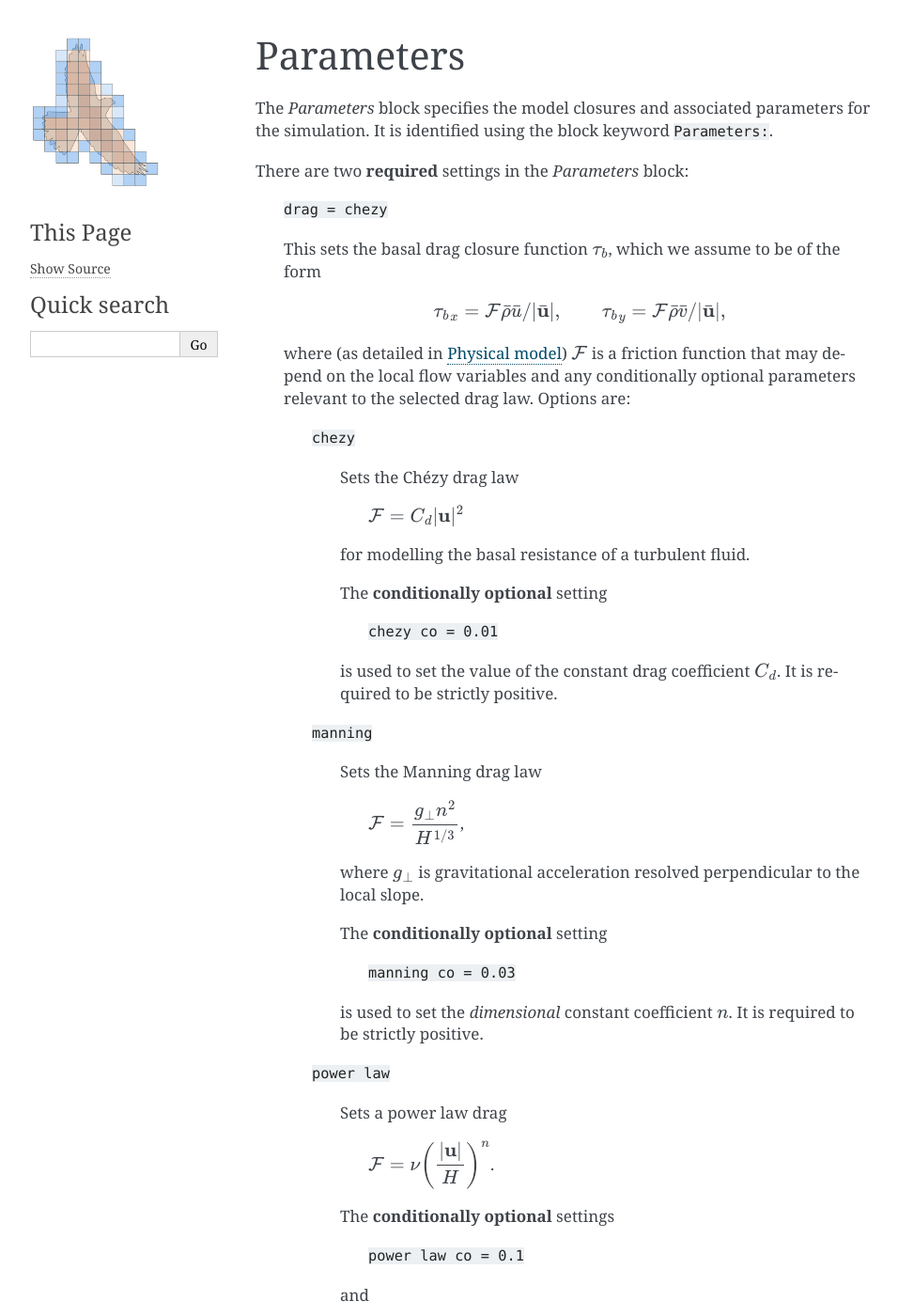
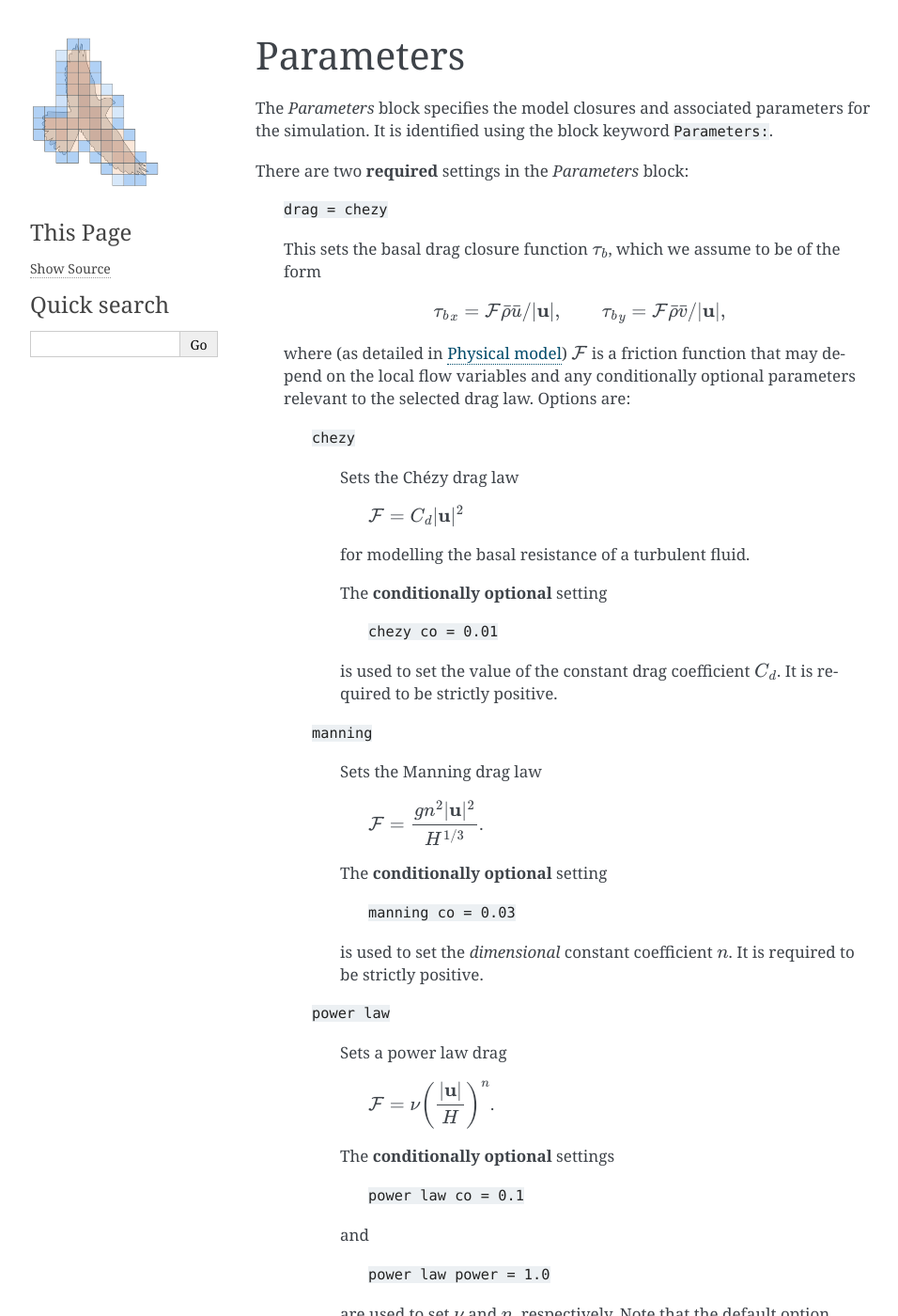
Before and after one commit to jakelangham/kestrel, a Sphinx documentation site: the page built from docs/source/settings_and_parameters/parameters.rst, in a window 1280 px wide and 1400 px high. Shown: the whole window at 94% size, without its empty margins (148-1104 px from the left). Built offline with Sphinx 7.4.7, drawn with Linux system fonts in a browser that asks for light colours.

Commit message:
Fix Manning drag implementation (#46)
* Include the |u|^2 factor in the Manning drag law

The Manning friction function was F = g n^2 / Hn^{1/3}, independent of the
flow speed, in both the code and the documentation. It is now
F = g n^2 |u|^2 / Hn^{1/3}. Fixes #37.

* Use the full gravitational acceleration in the Manning drag law

* Use the speed along the bed in the documented drag

This was a notational oversight. The fix makes it consistent with the
'Governing equations' section and is what the code / model actually
does.

Co-authored-by: Claude Opus 5.5 <noreply@anthropic.com>

```diff
--- a/docs/source/settings_and_parameters/parameters.rst
+++ b/docs/source/settings_and_parameters/parameters.rst
@@ -14,7 +14,7 @@ There are two **required** settings in the *Parameters* block:
 
     .. math::
 
-        {\tau_b}_{x} = \mathcal{F} \bar{\rho}\bar{u}/|\bar{\mathbf{u}}|, \qquad {\tau_b}_{y} = \mathcal{F} \bar{\rho}\bar{v}/|\bar{\mathbf{u}}|,
+        {\tau_b}_{x} = \mathcal{F} \bar{\rho}\bar{u}/|\mathbf{u}|, \qquad {\tau_b}_{y} = \mathcal{F} \bar{\rho}\bar{v}/|\mathbf{u}|,
 
     where (as detailed in
     :ref:`physical_model`) :math:`\mathcal{F}` is a friction function that may
@@ -40,10 +40,7 @@ There are two **required** settings in the *Parameters* block:
 
             Sets the Manning drag law
 
-                :math:`\mathcal{F} = \dfrac{g_\perp n^2}{H^{1/3}}`,
-
-            where :math:`g_\perp` is gravitational acceleration resolved
-            perpendicular to the local slope.
+                :math:`\mathcal{F} = \dfrac{g n^2 |\mathbf{u}|^2}{H^{1/3}}`.
 
             The **conditionally optional** setting
 
```
Also changed, not shown: 1 other file.
